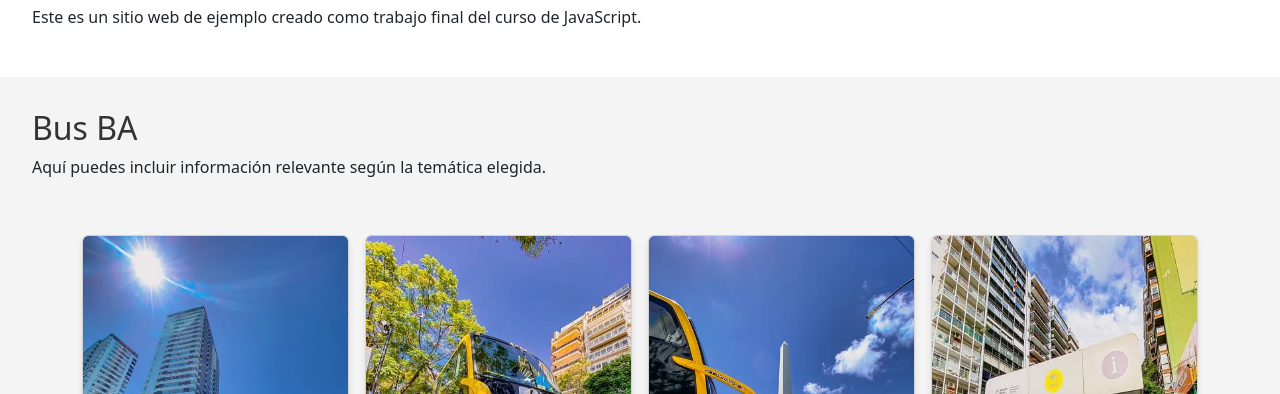
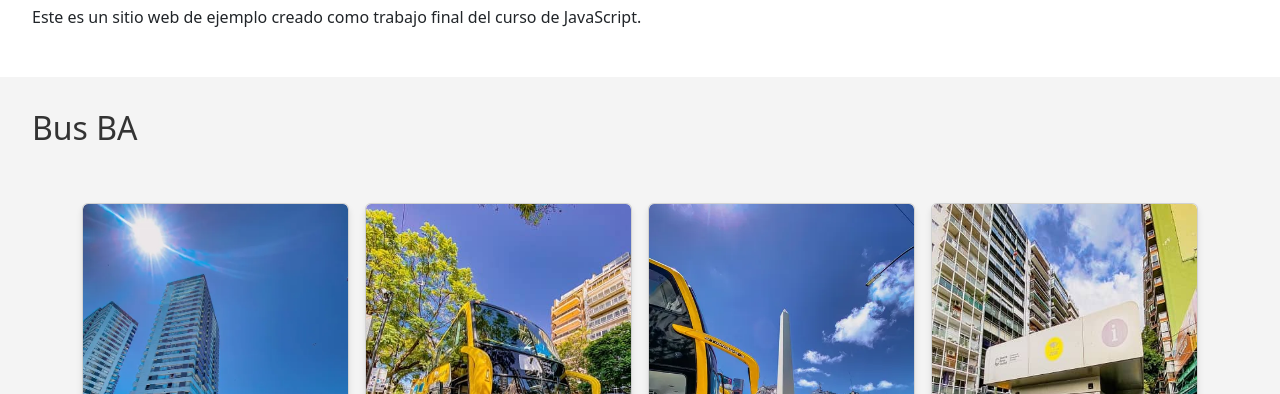
Before and after one commit to gitcac20/js, a plain HTML site: page index.html in a window 1280 px wide. Shown: the part 706-1100 px from the top of the page. Drawn offline with nearby package versions, Linux system fonts and the light colour scheme; no server answers.

Commit message:
seg com
seg com

```diff
--- a/index.html
+++ b/index.html
@@ -54,7 +54,7 @@
   <!-- Sección de Contenido -->
   <section id="content">
     <h2>Bus BA</h2>
-    <p>Aquí puedes incluir información relevante según la temática elegida.</p>
+    <p></p>
     <section class="container my-4">
       <div class="row g-3">
         <!-- Tarjeta 1 -->
```
